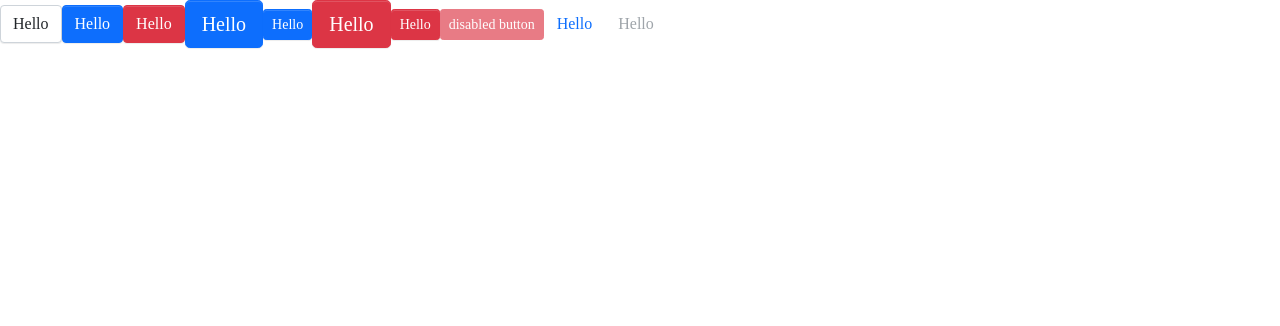
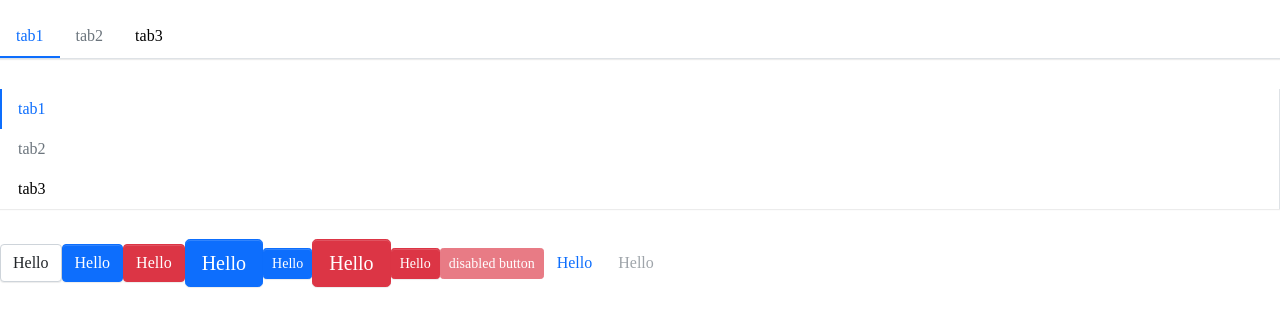
Before and after one commit to chxlvwh/fobiz-ui, a React (Create React App) app: page / in a window 1280 px wide. Shown: the top 326 px of the page. Built offline with nearby package versions, Linux system fonts and the light colour scheme.

Commit message:
feed:给实现menu和menu item组件并添加样式

```diff
--- a/src/App.tsx
+++ b/src/App.tsx
@@ -1,9 +1,25 @@
 import React from 'react';
 import Button from './components/Button/button';
+import Menu from './components/Menu/menu';
+import MenuItem from './components/Menu/menuItem';
 
 function App() {
 	return (
 		<div className="App">
+			<Menu defaultIndex={0} onSelect={(index) => alert(index)}>
+				<MenuItem index={0}>tab1</MenuItem>
+				<MenuItem index={1} disabled>
+					tab2
+				</MenuItem>
+				<MenuItem index={2}>tab3</MenuItem>
+			</Menu>
+			<Menu defaultIndex={0} onSelect={(index) => alert(index)} mode="vertical">
+				<MenuItem index={0}>tab1</MenuItem>
+				<MenuItem index={1} disabled>
+					tab2
+				</MenuItem>
+				<MenuItem index={2}>tab3</MenuItem>
+			</Menu>
 			<header className="App-header">
 				<Button onClick={() => alert(1)}>Hello</Button>
 				<Button btnType="primary" className="test-btn">
--- /dev/null
+++ b/src/components/Menu/_style.scss
@@ -0,0 +1,97 @@
+.fobiz-menu {
+    display: flex;
+    flex-wrap: wrap;
+    padding-left: 0;
+    margin-bottom: 30px;
+    list-style: none;
+    border-bottom: $menu-border-width solid $menu-border-color;
+    box-shadow: $menu-box-shadow;
+    >.fobiz-menu-item {
+        padding: $menu-item-padding-y $menu-item-padding-x;
+        cursor: pointer;
+        transition: $menu-transition;
+        &:hover, &:focus {
+            text-decoration: none;
+        }
+        &.is-disabled {
+            color: $menu-item-disabled-color;
+            pointer-events: none;
+            cursor: default;
+        }
+        &.is-active, &:hover {
+            color: $menu-item-active-color;
+            border-bottom: $menu-item-active-border-width solid $menu-item-active-color;
+        }
+    }
+    .submenu-item {
+        position: relative;
+        .submenu-title {
+            display: flex;
+            align-items: center;
+        }
+        .arrow-icon {
+            transition: transform .25s ease-in-out;
+            margin-left: 3px;
+        }
+        &:hover {
+            .arrow-icon {
+                transform: rotate(180deg);
+            }
+        }
+    }
+    .is-vertical {
+        .arrow-icon {
+            transform: rotate(0deg) !important;
+        }
+    }
+    .is-vertical.is-opened {
+        .arrow-icon {
+            transform: rotate(180deg) !important;
+        }
+    }
+    .fobiz-submenu {
+        //display: none;
+        list-style:none;
+        padding-left: 0;
+        white-space: nowrap;
+        //transition: $menu-transition;
+        .fobiz-menu-item {
+            padding: $menu-item-padding-y $menu-item-padding-x;
+            cursor: pointer;
+            transition: $menu-transition;
+            color: $body-color;
+            &.is-active, &:hover {
+                color: $menu-item-active-color !important;
+            }
+        }
+    }
+    .fobiz-submenu.menu-opened {
+        //display: block;
+    }
+}
+.menu-horizontal {
+    >.fobiz-menu-item {
+        border-bottom: $menu-item-active-border-width solid transparent;
+    }
+    .fobiz-submenu {
+        position: absolute;
+        background: $white;
+        z-index: 100;
+        top: calc(100% + 8px);
+        left: 0;
+        border: $menu-border-width solid $menu-border-color;
+        box-shadow: $submenu-box-shadow;
+    }
+}
+.menu-vertical {
+    flex-direction: column;
+    border-bottom: 0;
+    border-right: $menu-border-width solid $menu-border-color;
+    >.fobiz-menu-item {
+        border-left: $menu-item-active-border-width solid transparent;
+        &.is-active, &:hover {
+            border-bottom: 0;
+            border-left: $menu-item-active-border-width solid $menu-item-active-color;
+        }
+    }
+}
--- /dev/null
+++ b/src/components/Menu/menu.tsx
@@ -0,0 +1,52 @@
+import * as React from 'react';
+import classnames from 'classnames';
+import { createContext } from 'react';
+
+type MenuMode = 'vertical' | 'horizontal';
+type SelectCallback = (selectedIndex: number) => void;
+export interface IMenuProps {
+	children?: React.ReactNode;
+	defaultIndex?: number;
+	classNames?: string;
+	mode?: MenuMode;
+	style?: React.CSSProperties;
+	onSelect?: SelectCallback;
+}
+
+interface IMenuContext {
+	index: number;
+	onSelect?: SelectCallback;
+}
+
+export const MenuContext = createContext<IMenuContext>({ index: 0 });
+
+const Menu: React.FC<IMenuProps> = (props) => {
+	const { defaultIndex, classNames, mode, style, onSelect, children } = props;
+	const [currentActiveIndex, setCurrentActiveIndex] = React.useState<number>(defaultIndex as number);
+
+	const classes = classnames('fobiz-menu', classNames, {
+		'menu-vertical': mode === 'vertical',
+	});
+	const handleSelect = (index: number) => {
+		setCurrentActiveIndex(index);
+		if (onSelect) {
+			onSelect(index);
+		}
+	};
+	const passedContext: IMenuContext = {
+		index: currentActiveIndex,
+		onSelect: handleSelect,
+	};
+	return (
+		<ul className={classes} style={style}>
+			<MenuContext.Provider value={passedContext}>{children}</MenuContext.Provider>
+		</ul>
+	);
+};
+
+Menu.defaultProps = {
+	defaultIndex: 0,
+	mode: 'horizontal',
+};
+
+export default Menu;
--- /dev/null
+++ b/src/components/Menu/menuItem.tsx
@@ -0,0 +1,38 @@
+import * as React from 'react';
+import classnames from 'classnames';
+import { MenuContext } from './menu';
+import { useContext } from 'react';
+
+interface IMenuItemProps {
+	index: number;
+	children?: React.ReactNode;
+	classNames?: string;
+	style?: React.CSSProperties;
+	disabled?: boolean;
+}
+
+const MenuItem: React.FC<IMenuItemProps> = (props) => {
+	const { index, children, classNames, style, disabled } = props;
+	const context = useContext(MenuContext);
+	const classes = classnames('fobiz-menu-item', classNames, {
+		'is-disabled': disabled,
+		'is-active': index === context.index,
+	});
+	const handleClick = () => {
+		if (context.onSelect && !disabled) {
+			context.onSelect(index);
+		}
+	};
+	return (
+		<li className={classes} style={style} onClick={handleClick}>
+			{children}
+		</li>
+	);
+};
+
+MenuItem.defaultProps = {
+	index: 0,
+	disabled: false,
+};
+
+export default MenuItem;
--- a/src/styles/_variables.scss
+++ b/src/styles/_variables.scss
@@ -207,3 +207,20 @@ $btn-border-radius-lg: $border-radius-lg !default;
 $btn-border-radius-sm: $border-radius-sm !default;
 
 $btn-transition: color .15s ease-in-out, background-color .15s ease-in-out, border-color .15s ease-in-out, box-shadow .15s ease-in-out !default;
+
+// menu
+$menu-border-width:            $border-width !default;
+$menu-border-color:            $border-color !default;
+$menu-box-shadow:              inset 0 1px 0 rgba($white, .15), 0 1px 1px rgba($black, .075) !default;
+$menu-transition:              color .15s ease-in-out, border-color .15s ease-in-out !default;
+
+// menu-item
+$menu-item-padding-y:          .5rem !default;
+$menu-item-padding-x:          1rem !default;
+$menu-item-active-color:       $primary !default;
+$menu-item-active-border-width: 2px !default;
+$menu-item-disabled-color:     $gray-600 !default;
+
+//sub-menu
+//submenu
+$submenu-box-shadow: 0 2px 4px 0 rgba(0,0,0,.12), 0 0 6px 0 rgba(0,0,0,.04);
--- a/src/styles/index.scss
+++ b/src/styles/index.scss
@@ -9,3 +9,6 @@
 
 // button
 @import "../components/Button/style";
+
+// menu
+@import "../components/Menu/style";
```
